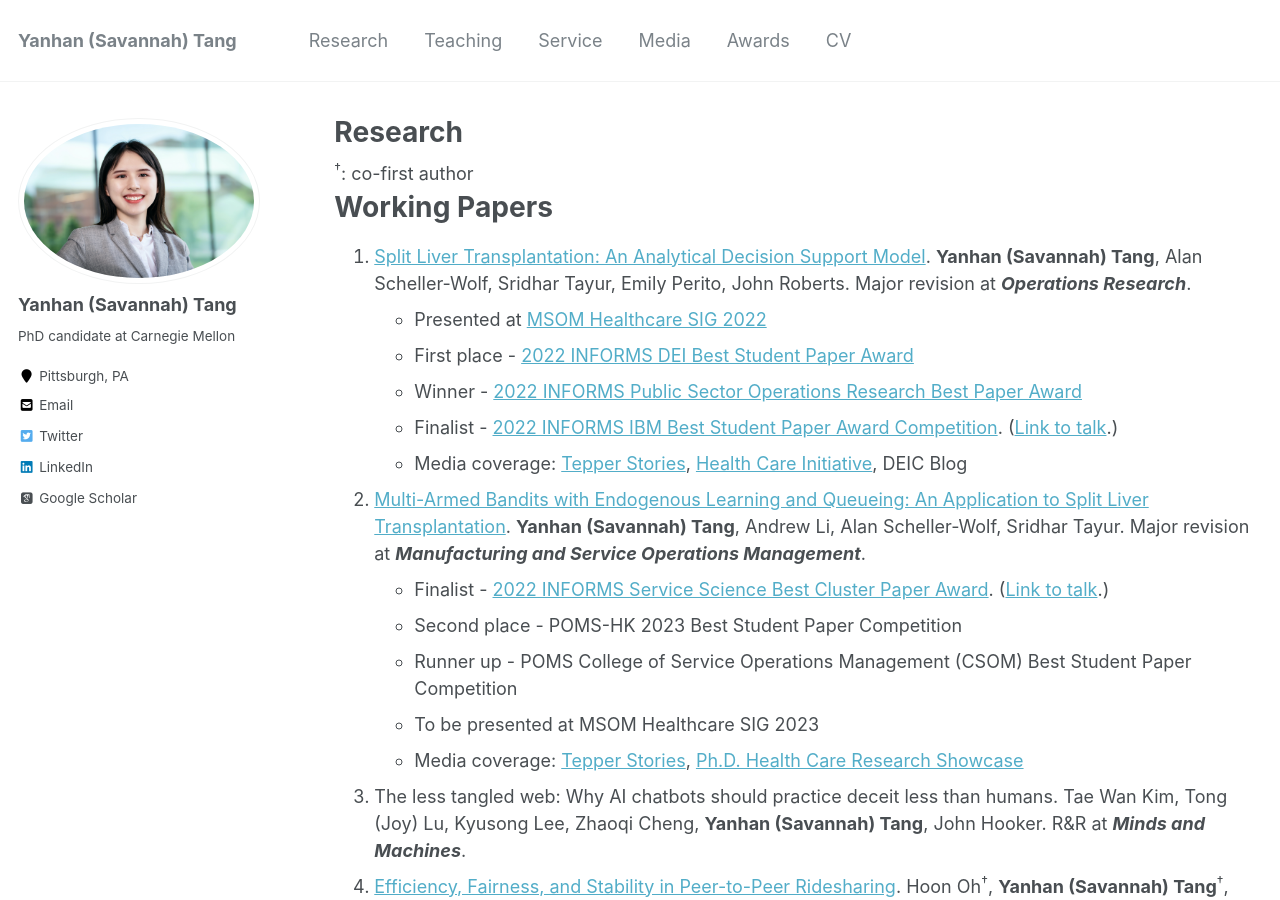
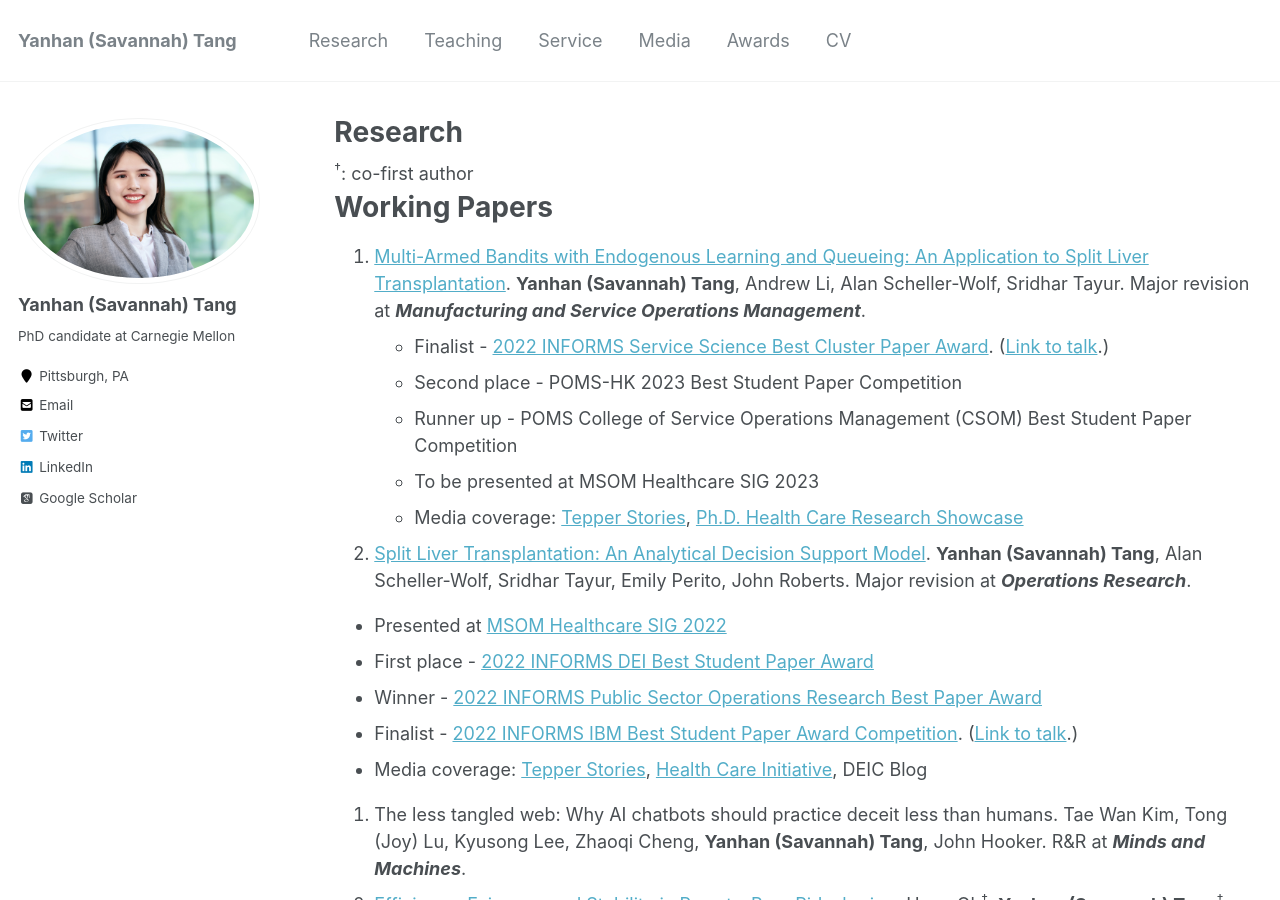
Before and after one commit to savytang/savytang.github.io, a Jekyll site: the page built from _pages/researches.md, in a window 1280 px wide and 900 px high. Built offline with Jekyll 4.4.1, drawn with Linux system fonts in a browser that asks for light colours; some web fonts are replaced.

```diff
--- a/_pages/researches.md
+++ b/_pages/researches.md
@@ -9,18 +9,20 @@ author_profile: true
 
 # Working Papers
 
-1. [Split Liver Transplantation: An Analytical Decision Support Model](https://papers.ssrn.com/sol3/papers.cfm?abstract_id=3877523). __Yanhan (Savannah) Tang__, Alan Scheller-Wolf, Sridhar Tayur, Emily Perito, John Roberts. Major revision at ___Operations Research___.
-  - Presented at [MSOM Healthcare SIG 2022](https://www.msom-2022.com/SIG/)
-  - First place - [2022 INFORMS DEI Best Student Paper Award](https://connect.informs.org/diversity/student-paper-award)
-  - Winner - [2022 INFORMS Public Sector Operations Research Best Paper Award](https://www.informs.org/Recognizing-Excellence/Community-Prizes/Public-Sector-O.R/Public-Sector-Operations-Research-Best-Paper-Award)
-  - Finalist - [2022 INFORMS IBM Best Student Paper Award Competition](https://www.informs.org/Recognizing-Excellence/Award-Recipients/Yanhan-Savannah-Tang). ([Link to talk](https://www.youtube.com/watch?v=3QSfzrrAWQs).)
-  - Media coverage: [Tepper Stories](https://www.cmu.edu/tepper/news/stories/2022/december/informs-awards.html), [Health Care Initiative](https://www.cmu.edu/tepper/faculty-and-research/initiatives/health-care-initiative/organ-donation.html), DEIC Blog
 1. [Multi-Armed Bandits with Endogenous Learning and Queueing: An Application to Split Liver Transplantation](https://papers.ssrn.com/sol3/papers.cfm?abstract_id=3855206). __Yanhan (Savannah) Tang__, Andrew Li, Alan Scheller-Wolf, Sridhar Tayur. Major revision at ___Manufacturing and Service Operations Management___.
   - Finalist - [2022 INFORMS Service Science Best Cluster Paper Award](https://www.informs.org/Recognizing-Excellence/Award-Recipients/Yanhan-Savannah-Tang). ([Link to talk](https://www.youtube.com/watch?v=L4iCJBMfN6s&list=PLuvtfhwcPzCRQmCfFmJbgbRK2PuzvDpXo&index=11).)
   - Second place - POMS-HK 2023 Best Student Paper Competition
   - Runner up - POMS College of Service Operations Management (CSOM) Best Student Paper Competition
   - To be presented at MSOM Healthcare SIG 2023
   - Media coverage: [Tepper Stories](https://www.cmu.edu/tepper/news/stories/2023/january/research-summary.html), [Ph.D. Health Care Research Showcase](https://www.cmu.edu/tepper/faculty-and-research/initiatives/health-care-initiative/education/research.html)
+1. [Split Liver Transplantation: An Analytical Decision Support Model](https://papers.ssrn.com/sol3/papers.cfm?abstract_id=3877523). __Yanhan (Savannah) Tang__, Alan Scheller-Wolf, Sridhar Tayur, Emily Perito, John Roberts. Major revision at ___Operations Research___.
+
+  - Presented at [MSOM Healthcare SIG 2022](https://www.msom-2022.com/SIG/)
+  - First place - [2022 INFORMS DEI Best Student Paper Award](https://connect.informs.org/diversity/student-paper-award)
+  - Winner - [2022 INFORMS Public Sector Operations Research Best Paper Award](https://www.informs.org/Recognizing-Excellence/Community-Prizes/Public-Sector-O.R/Public-Sector-Operations-Research-Best-Paper-Award)
+  - Finalist - [2022 INFORMS IBM Best Student Paper Award Competition](https://www.informs.org/Recognizing-Excellence/Award-Recipients/Yanhan-Savannah-Tang). ([Link to talk](https://www.youtube.com/watch?v=3QSfzrrAWQs).)
+  - Media coverage: [Tepper Stories](https://www.cmu.edu/tepper/news/stories/2022/december/informs-awards.html), [Health Care Initiative](https://www.cmu.edu/tepper/faculty-and-research/initiatives/health-care-initiative/organ-donation.html), DEIC Blog
+
 1. The less tangled web: Why AI chatbots should practice deceit less than humans. Tae Wan Kim, Tong (Joy) Lu, Kyusong Lee, Zhaoqi Cheng, __Yanhan (Savannah) Tang__, John Hooker. R&R at ___Minds and Machines___.
 1. [Efficiency, Fairness, and Stability in Peer-to-Peer Ridesharing](https://arxiv.org/abs/2110.01152). Hoon Oh<sup>&dagger;</sup>, __Yanhan (Savannah) Tang__<sup>&dagger;</sup>, Zong Zhang, Alexandre Jacquillat, Fei Fang.
 
```
Also changed, not shown: _pages/about.md (+1 -1 lines), _pages/cv.md (+1 -1 lines), 2 other files.
